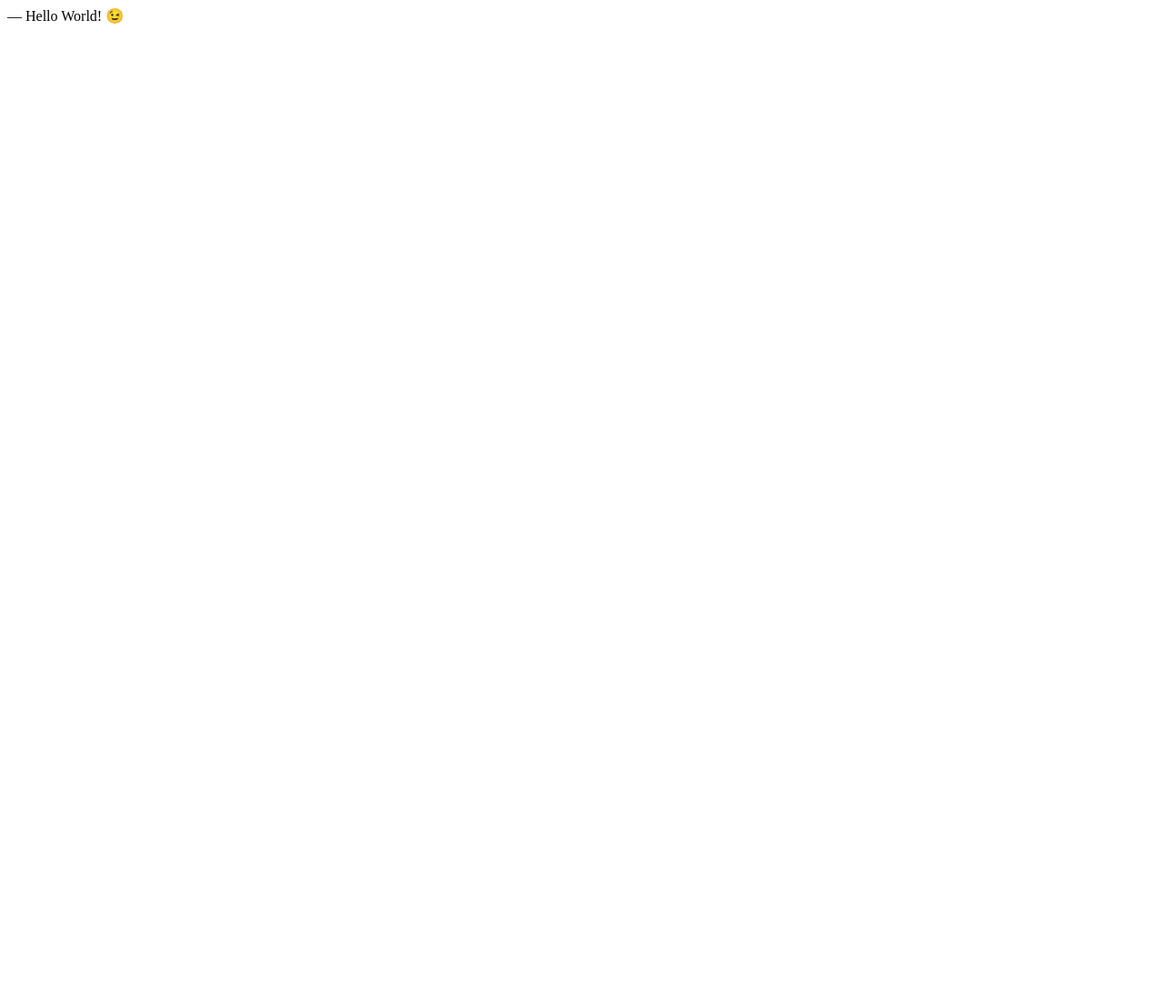
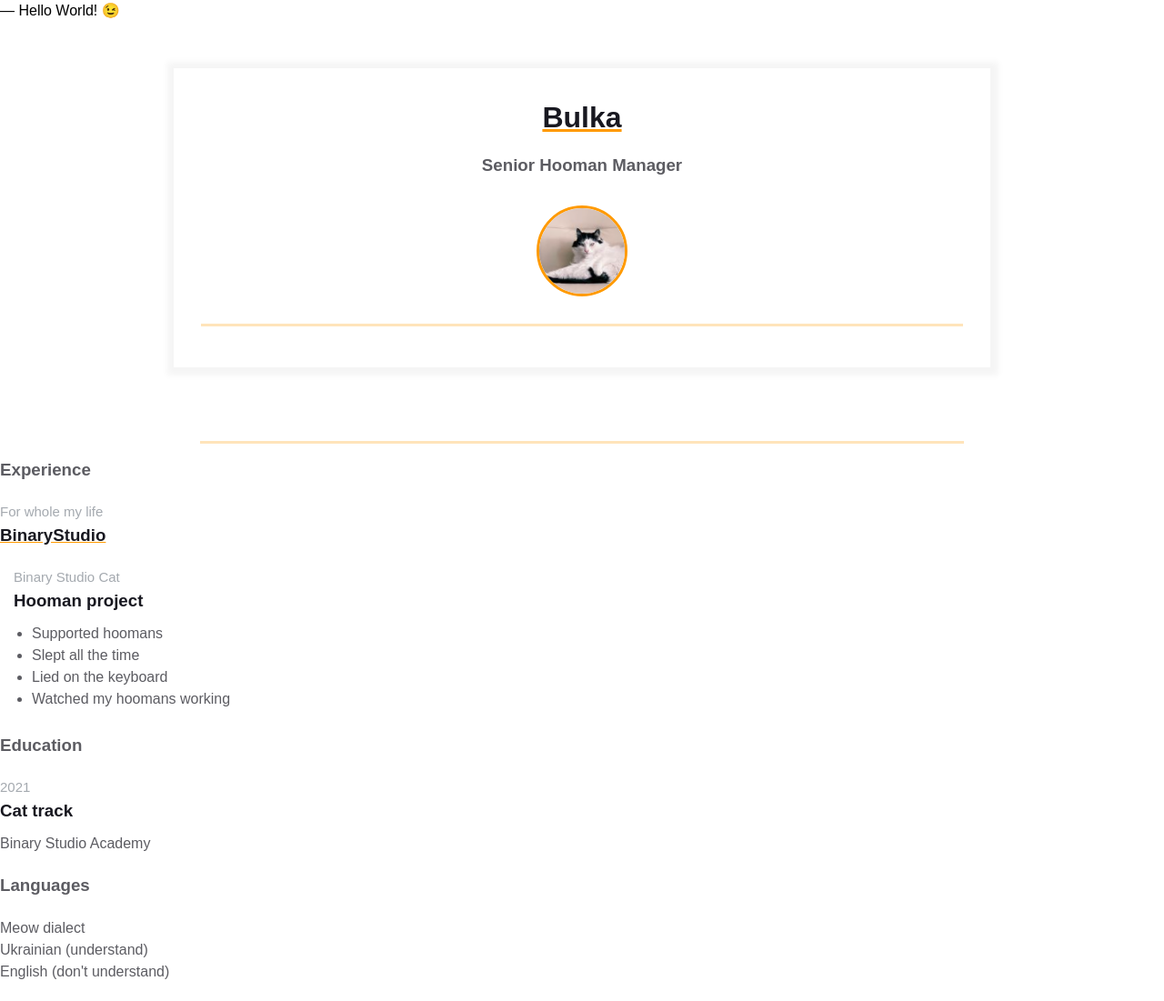
Before and after one commit to SergViZ/homepage, a plain HTML site: page index.html in a window 1280 px wide. Shown: the whole page at 91% size. Before the commit the page ends 800 px from the top, so only its background shows below. Drawn offline with Linux system fonts and the light colour scheme.

Commit message:
Added Styles.css

```diff
--- a/index.html
+++ b/index.html
@@ -3,11 +3,95 @@
 
 <head>
     <meta charset="UTF-8" />
+    <link rel="stylesheet" href="styles.css">
+    <meta name="viewport" content="width=device-width, initial-scale=1" />
     <title>Résumé</title>
+
 </head>
 
 <body>
     ― Hello World! &#x1F609;
 </body>
 
+<!-- Skills block -->
+<main>
+    <div class="resume">
+        <div class="container">
+            <div class="resume__block">
+                <h1 class="contact-info__header">Bulka</h1>
+                <h3 class="contact-info__sub-header">Senior Hooman Manager</h3>
+
+                <div class="contact_info_container fh">
+                    <div class="contact-info__block"></div>
+
+                    <div class="contact-info__block contact-info__block--center">
+                        <img class="contact-info__avatar" src="assets/avatar.png" alt="Avatar">
+                    </div>
+
+                    <div class="contact-info__block"></div>
+                </div>
+            </div>
+        </div>
+    </div>
+</main>
+
+<!-- Experience block template -->
+<div class="container">
+    <div class="resume__block">
+        <div class="main-info fh">
+
+            <div class="experiences"></div>
+
+            <div class="additional-info fv"></div>
+        </div>
+    </div>
+</div>
+
+<!-- Experiences -->
+<div class="experiences">
+    <h3 class="experiences__header">Experience</h3>
+    <div class="experiences__company">
+        <div class="experiences__company-header">
+            <span class="experiences__company-header-durability">For whole my life</span>
+            <h3 class="experiences__company-header-name">BinaryStudio</h3>
+        </div>
+
+        <div class="experiences__company-project">
+            <span class="experiences__company-project-role">Binary Studio Cat</span>
+            <h3 class="experiences__company-project-name">Hooman project</h3>
+            <ul class="experiences__company-project-responsibilities">
+                <li>Supported hoomans</li>
+                <li>Slept all the time</li>
+                <li>Lied on the keyboard</li>
+                <li>Watched my hoomans working</li>
+            </ul>
+        </div>
+    </div>
+</div>
+
+<!-- Additional info -->
+<div class="additional-info fv">
+    <div class="additional-info__education">
+        <h3 class="additional-info__education-header">Education</h3>
+        <div class="additional-info__education-university">
+            <span class="additional-info__education-university-durability">2021</span>
+            <h3 class="additional-info__education-university-speciality">Cat track</h3>
+            <p class="additional-info__education-university-name">Binary Studio Academy</p>
+        </div>
+    </div>
+
+    <div class="additional-info__languages">
+        <h3 class="additional-info__languages-header">Languages</h3>
+        <p class="additional-info__languages-item">
+            Meow dialect
+        </p>
+        <p class="additional-info__languages-item">
+            Ukrainian (understand)
+        </p>
+        <p class="additional-info__languages-item">
+            English (don't understand)
+        </p>
+    </div>
+</div>
+
 </html>
--- /dev/null
+++ b/styles.css
@@ -0,0 +1,270 @@
+/* General styles */
+
+* {
+  margin: 0;
+  padding: 0;
+  box-sizing: border-box;
+}
+
+body {
+  font-family: Arial, Helvetica, sans-serif;
+  line-height: 1.5;
+
+  --primary-text-color: #181820;
+  --secondary-text-color: #5c5c62;
+  --durability-text-color: #6a737d9c;
+  --icon-color: #6a737d;
+  --border-color: #ff9a0045;
+  --text-decoration-color: #ff9a00;
+}
+
+.container {
+  margin: 0 auto;
+  padding: 0 30px;
+  max-width: 900px;
+}
+
+.fh {
+  display: flex;
+  flex-direction: row;
+  justify-content: space-between;
+}
+
+.fv {
+  display: flex;
+  flex-direction: column;
+  justify-content: space-between;
+}
+
+.resume {
+  margin: 50px auto;
+  border: 1px solid #f5f5f5;
+  box-shadow: 1px 1px 7px 7px #f5f5f5;
+  padding: 30px 0;
+  max-width: 900px;
+}
+
+.resume__block {
+  border-bottom: 3px solid var(--border-color);
+  padding-bottom: 30px;
+  margin-bottom: 15px;
+}
+
+@media screen and (max-width: 576px) {
+  .main-info,
+  .contact_info_container {
+    flex-direction: column;
+  }
+
+  .contact_info_container {
+    align-items: center;
+  }
+
+  .contact-info__block:not(:last-child) {
+    margin-bottom: 20px;
+  }
+
+  .experiences {
+    margin-right: 0;
+  }
+}
+
+/* Contact info styles */
+
+.contact-info__header,
+.contact-info__sub-header {
+  text-align: center;
+}
+
+.contact-info__header {
+  color: var(--primary-text-color);
+  margin-bottom: 15px;
+  text-decoration-color: var(--text-decoration-color);
+  text-decoration-line: underline;
+}
+
+.contact-info__sub-header {
+  color: var(--secondary-text-color);
+  margin-bottom: 30px;
+}
+
+.contact-info__block {
+  display: flex;
+  flex-direction: column;
+  justify-content: space-between;
+}
+
+.contact-info__block--center {
+  justify-content: center;
+}
+
+.contact-info__item {
+  color: var(--secondary-text-color);
+  text-decoration: none;
+  display: flex;
+  justify-content: start;
+}
+
+.contact-info__item:not(:last-child) {
+  margin-bottom: 20px;
+}
+
+.contact-info__item-icon-wrapper {
+  margin-right: 10px;
+  width: 20px;
+  display: flex;
+  justify-content: center;
+}
+
+.contact-info__item-icon path {
+  fill: var(--icon-color);
+}
+
+.contact-info__item-icon {
+  height: 1.1428rem;
+  vertical-align: text-bottom;
+}
+
+.contact-info__avatar {
+  border-radius: 50%;
+  width: 100px;
+  height: 100px;
+  object-fit: cover;
+  border: 3px solid;
+  border-color: var(--text-decoration-color);
+}
+
+/* Intro and skills styles */
+
+.intro {
+  display: flex;
+  justify-content: start;
+}
+
+.intro__icon-wrapper {
+  margin-right: 30px;
+  width: 30px;
+  display: flex;
+  justify-content: center;
+}
+
+.intro__icon {
+  height: 1.1428rem;
+  vertical-align: text-bottom;
+}
+
+.intro__icon path {
+  fill: var(--text-decoration-color);
+}
+
+.intro_text {
+  color: var(--secondary-text-color);
+  text-align: justify;
+}
+
+.skills__header {
+  color: var(--secondary-text-color);
+  text-align: center;
+  margin-bottom: 15px;
+}
+
+.skills__text {
+  color: var(--secondary-text-color);
+  text-align: justify;
+}
+
+/* Experience and additonal info styles */
+
+.experiences {
+  flex: 1 1 60%;
+  margin-right: 50px;
+}
+
+.experiences__header {
+  color: var(--secondary-text-color);
+  text-align: left;
+  margin-bottom: 20px;
+}
+
+.experiences__company-header-durability {
+  color: var(--durability-text-color);
+  text-align: left;
+  margin-bottom: 10px;
+  font-size: 15px;
+}
+
+.experiences__company-header-name {
+  color: var(--primary-text-color);
+  text-decoration-color: var(--text-decoration-color);
+  text-decoration-line: underline;
+  text-align: left;
+  margin-bottom: 20px;
+}
+
+.experiences__company-project {
+  margin-left: 15px;
+  margin-bottom: 25px;
+}
+
+.experiences__company-project-role {
+  color: var(--durability-text-color);
+  text-align: left;
+  margin-bottom: 10px;
+  font-size: 15px;
+}
+
+.experiences__company-project-name {
+  color: var(--primary-text-color);
+  text-align: left;
+  margin-bottom: 10px;
+}
+
+.experiences__company-project-responsibilities {
+  color: var(--secondary-text-color);
+  padding-left: 20px;
+}
+
+.additional-info {
+  flex: 1 1 40%;
+}
+
+.additional-info__education {
+  margin-bottom: 20px;
+}
+
+.additional-info__education-header {
+  color: var(--secondary-text-color);
+  text-align: left;
+  margin-bottom: 20px;
+}
+
+.additional-info__education-university-durability {
+  color: var(--durability-text-color);
+  text-align: left;
+  margin-bottom: 10px;
+  font-size: 15px;
+}
+
+.additional-info__education-university-speciality {
+  color: var(--primary-text-color);
+  text-align: left;
+  margin-bottom: 10px;
+}
+
+.additional-info__education-university-name {
+  color: var(--secondary-text-color);
+}
+
+.additional-info__languages {
+  margin-bottom: 20px;
+}
+
+.additional-info__languages-header {
+  color: var(--secondary-text-color);
+  text-align: left;
+  margin-bottom: 20px;
+}
+
+.additional-info__languages-item {
+  color: var(--secondary-text-color);
+}
```
Also changed, not shown: assets/avatar.png (added).
